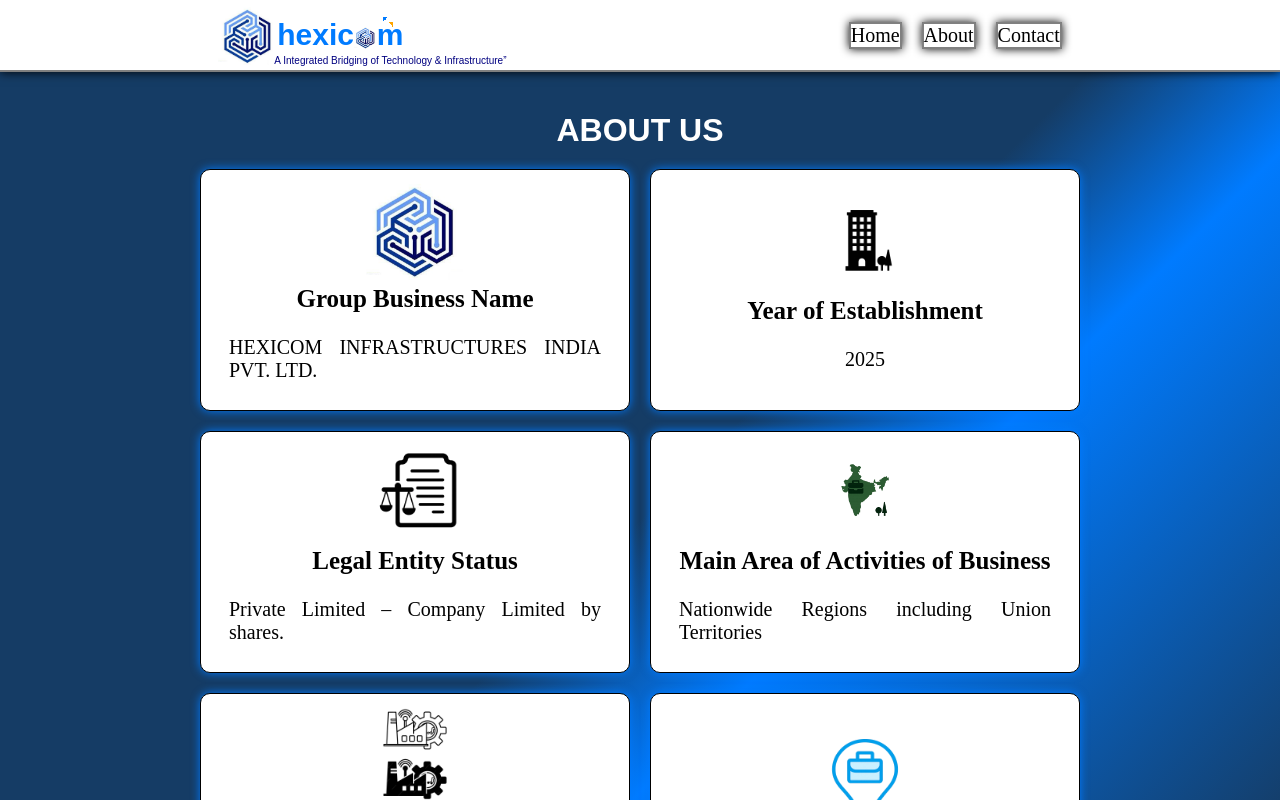
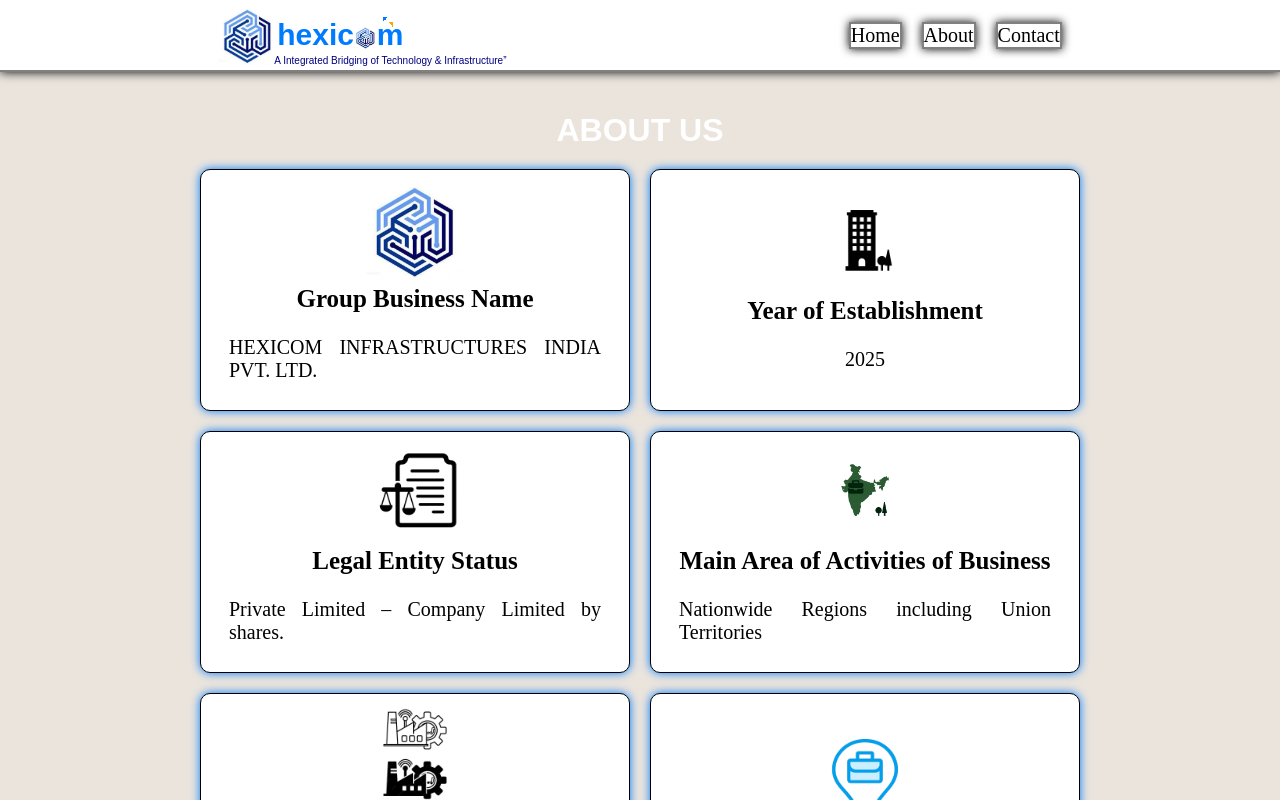
Before and after one commit to yashsharma6391/Hexicom, a React (Vite) app in the folder Hexicom/: page /about in a window 1280 px wide. Shown: the top 800 px of the page. Built offline with nearby package versions, Linux system fonts and the light colour scheme.

Commit message:
Update About.css

```diff
--- a/Hexicom/src/Pages/About.css
+++ b/Hexicom/src/Pages/About.css
@@ -2,14 +2,14 @@
   margin-top: 72px;
   width: 100%;
 /*   z-index: 9; */
-/*   background: linear-gradient(135deg, #153c65 40%, #007bff 50%, #153c65 75%); */
-  color: white;
+  background: linear-gradient(135deg, #153c65 40%, #007bff 50%, #153c65 75%);
+/*   color: white; */
 /*   z-index: 9; */
 }
 .AboutCompany {
   height: 100%;
   display: flex;
-  background: linear-gradient(135deg, #153c65 40%, #007bff 50%, #153c65 75%);
+/*   background: linear-gradient(135deg, #153c65 40%, #007bff 50%, #153c65 75%); */
   overflow: hidden;
   justify-content: center;
   align-items: center;
@@ -20,6 +20,7 @@
 }
 .AboutCompany h1 {
   font-family: "Oswald", sans-serif;
+  color: white;
 }
 .profile_grid {
   display: grid;
```
